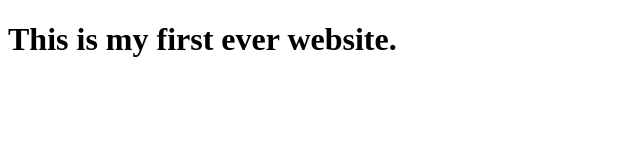
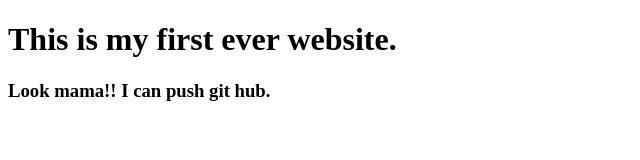
Before and after one commit to bishwajit1707410/My-first-website, a plain HTML site: page index.html in a window 1280 px wide. Shown: the whole page, without its empty margins (0-640 px from the left). Drawn offline with Linux system fonts and the light colour scheme.

Commit message:
learned github

```diff
--- a/index.html
+++ b/index.html
@@ -8,6 +8,6 @@
 </head>
 <body>
     <h1>This is my first ever website.</h1>
-
+    <h3>Look mama!! I can push git hub.</h3>
 </body>
 </html>
```
